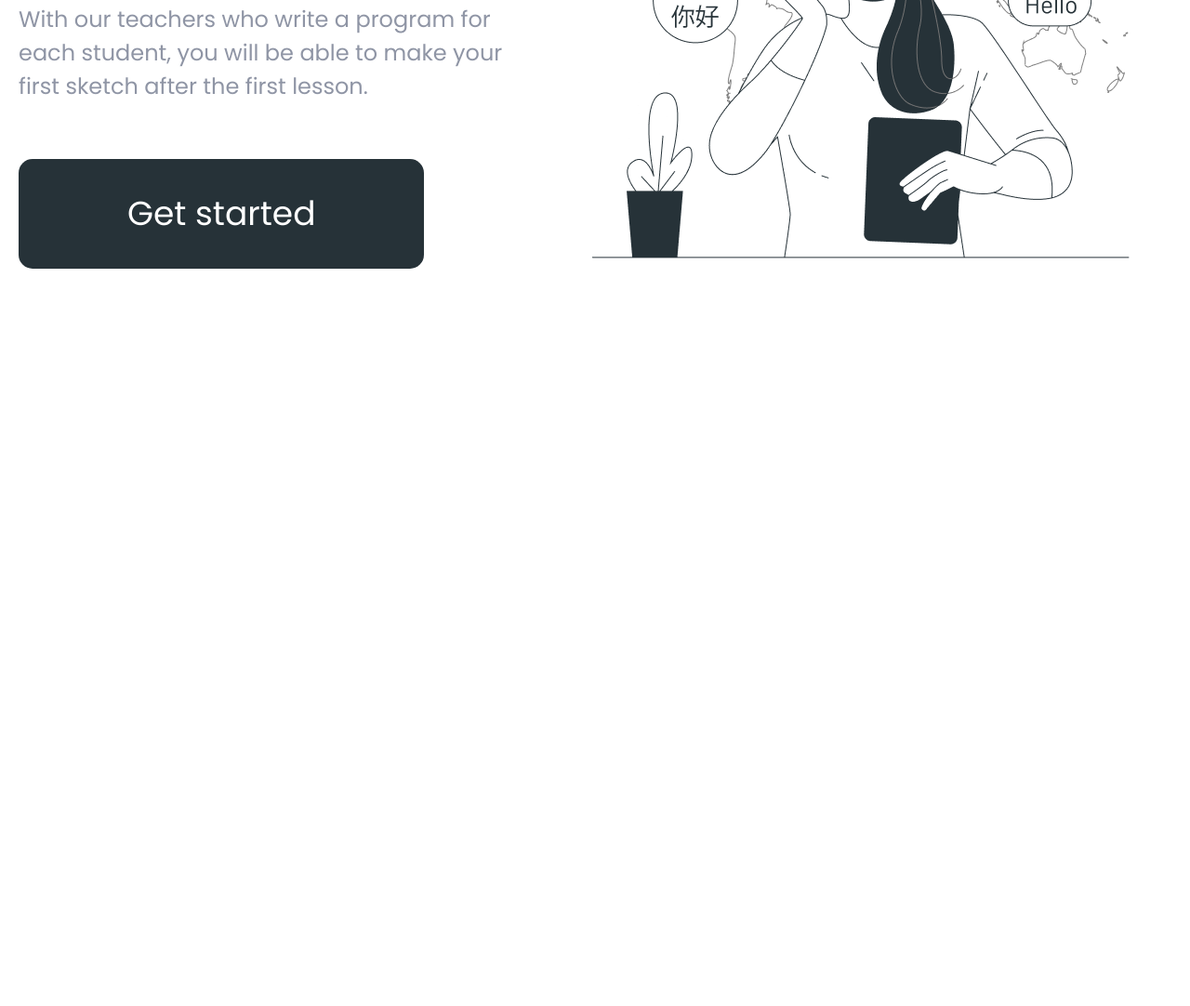
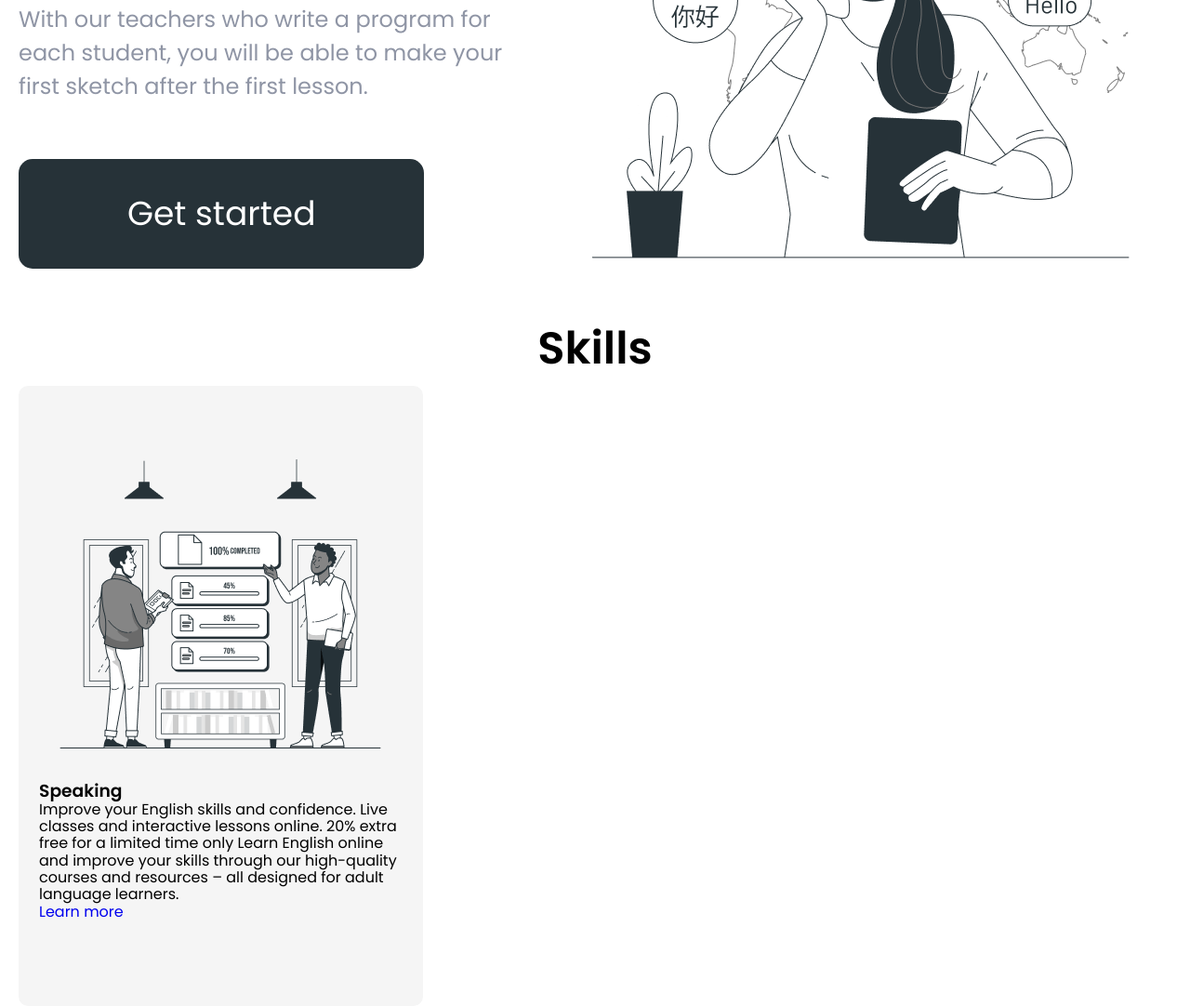
Before and after one commit to Jock1323/Mirzokirov-Mirsidiq-exam-2, a plain HTML site: page index.html in a window 1280 px wide. Shown: the part 507-1589 px from the top of the page at 93% size. Before the commit the page ends 842 px from the top, so only its background shows below. Drawn offline with Linux system fonts and the light colour scheme.

Commit message:
add skills page to the website

```diff
--- a/index.html
+++ b/index.html
@@ -67,5 +67,47 @@
            </div>
        </div>
    </main>
+   <section class="skills">
+       <div class="container">
+           <h2 class="skills__title">
+            Skills
+           </h2>
+           <div class="skills-inner">
+               <article class="skills-inner__one">
+                <div class="skills-inner__img-1">
+                    <img src="./images/skills1.png" alt="boys talking">
+                </div>
+                <h3 class="skills-inner__title">
+                    Speaking
+                </h3>
+                <p class="skills-inner__text">
+                Improve your English skills and confidence.
+                Live classes and interactive lessons online.
+                20% extra free for a limited time only
+
+                Learn English online and improve your
+                skills through our high-quality courses
+                and resources – all designed for adult language learners.
+                </p>
+                <a href="#" class="skills-inner-btn">
+                    Learn more
+                </a>
+               </article>
+               <div class="skills-inner__wrapper">
+                <div class="skills-inner__wrapper-2">
+                    <article class="skills-inner__two">
+
+                    </article>
+                    <article class="skills-inner__three">
+
+                    </article>
+                </div>
+                <article class="skills-inner__four">
+
+                </article>
+               </div>
+           </div>
+       </div>
+   </section>
 </body>
 </html>
--- a/scss/blocks/_skills.scss
+++ b/scss/blocks/_skills.scss
@@ -0,0 +1,18 @@
+.skills{
+    &__title{
+        @include section-title;
+        text-align: center;
+    }
+}
+.skills-inner{
+    display: flex;
+    &__wrapper-2{
+        display: flex;
+    }
+    &__one{
+        background-color: #F5F5F5;
+        border-radius: 10px;
+        max-width: 435px;
+        padding: 35px 22px 92px 22px;
+    }
+}
```
Also changed, not shown: css/main.min.css, 1 other file.
